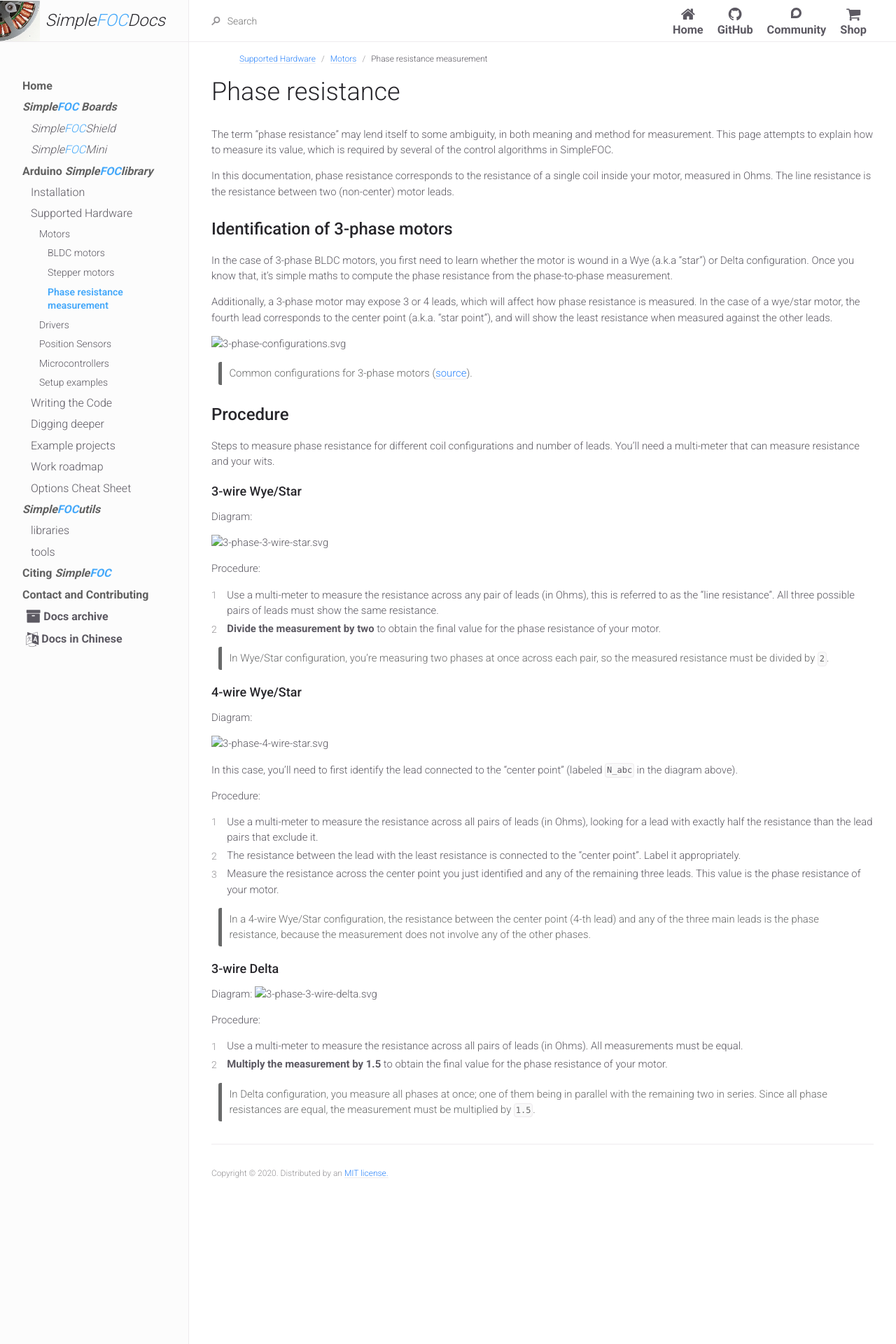
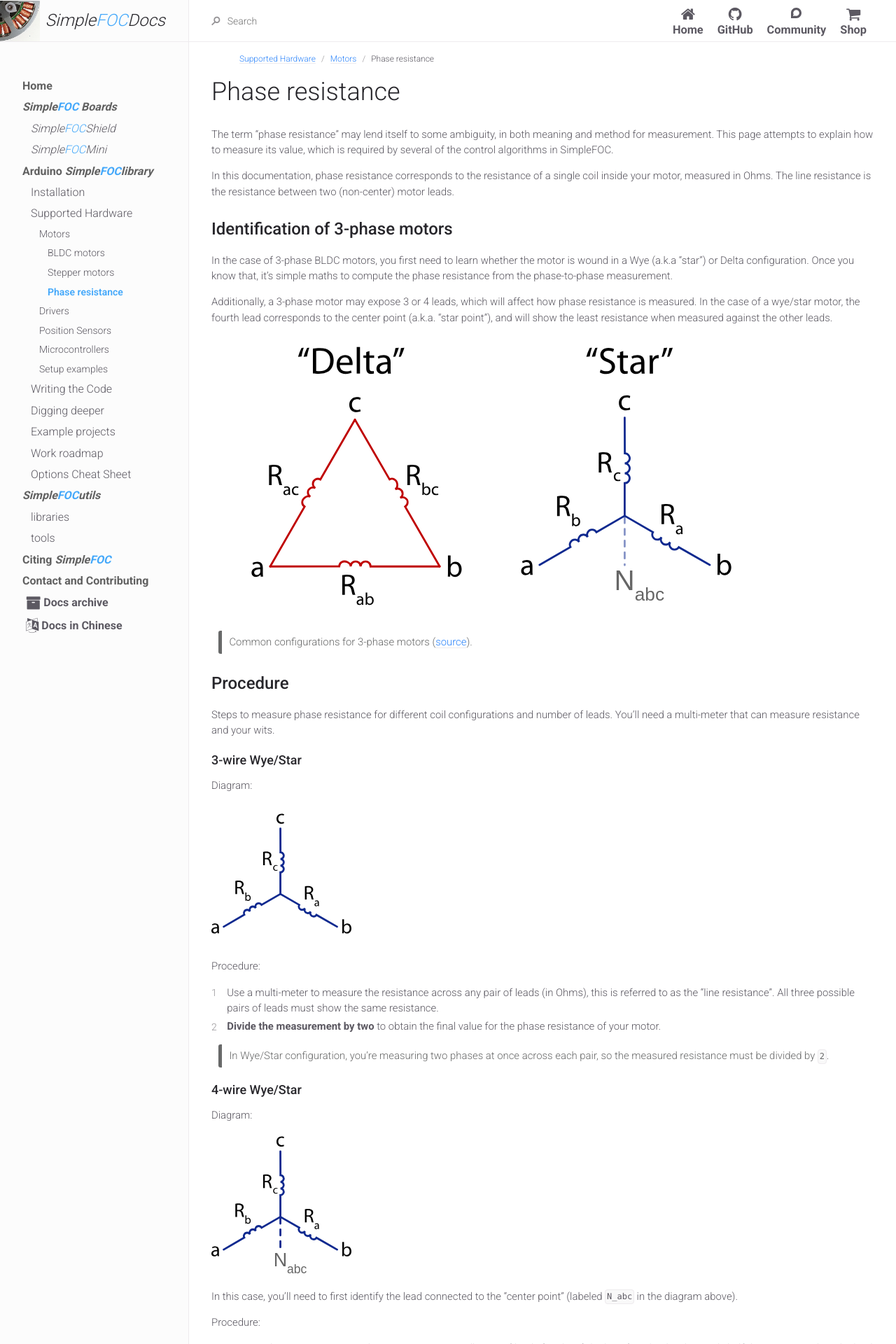
Before and after one commit to simplefoc/simplefoc.github.io, a Jekyll site: the page built from docs/simplefoc_library/hardware/motors/phase_resistance.md, in a window 1280 px wide. Shown: the top 1920 px of the page at 70% size. Built offline with Jekyll 4.4.1, drawn with Linux system fonts in a browser that asks for light colours.

Commit message:
fix links to phase resistance

```diff
--- a/docs/simplefoc_library/hardware/motors/phase_resistance.md
+++ b/docs/simplefoc_library/hardware/motors/phase_resistance.md
@@ -1,6 +1,6 @@
 ---
 layout: default
-title: Phase resistance measurement
+title: Phase resistance
 nav_order: 3
 description: "Arduino Simple Field Oriented Control (FOC) library ."
 permalink: /phase_resistance
@@ -21,7 +21,7 @@ In the case of 3-phase BLDC motors, you first need to learn whether the motor is
 
 Additionally, a 3-phase motor may expose 3 or 4 leads, which will affect how phase resistance is measured. In the case of a wye/star motor, the fourth lead corresponds to the center point (a.k.a. "star point"), and will show the least resistance when measured against the other leads.
 
-![3-phase-configurations.svg](./3-phase-configurations.svg)
+![3-phase-configurations.svg](extras/Images/3-phase-configurations.svg)
 
 > Common configurations for 3-phase motors ([source](https://en.wikipedia.org/wiki/File:Delta-Star_Transformation.svg)).
 
@@ -33,7 +33,7 @@ Steps to measure phase resistance for different coil configurations and number o
 
 Diagram:
 
-![3-phase-3-wire-star.svg](./3-phase-3-wire-star.svg "3-phase-3-wire-star.svg")
+![3-phase-3-wire-star.svg](extras/Images/3-phase-3-wire-star.svg "3-phase-3-wire-star.svg")
 
 Procedure:
 
@@ -46,7 +46,7 @@ Procedure:
 
 Diagram:
 
-![3-phase-4-wire-star.svg](./3-phase-4-wire-star.svg)
+![3-phase-4-wire-star.svg](extras/Images/3-phase-4-wire-star.svg)
 
 In this case, you'll need to first identify the lead connected to the "center point" (labeled `N_abc` in the diagram above).
 
@@ -61,7 +61,8 @@ Procedure:
 ### 3-wire Delta
 
 Diagram:
-![3-phase-3-wire-delta.svg](./3-phase-3-wire-delta.svg)
+
+![3-phase-3-wire-delta.svg](extras/Images/3-phase-3-wire-delta.svg)
 
 Procedure:
 
```
Also changed, not shown: docs/simplefoc_library/hardware/motors/index.md (+1 -1 lines), extras/Images/3-phase-3-wire-delta.svg (renamed from docs/simplefoc_library/hardware/motors/3-phase-3-wire-delta.svg), extras/Images/3-phase-3-wire-star.svg (renamed from docs/simplefoc_library/hardware/motors/3-phase-3-wire-star.svg), extras/Images/3-phase-4-wire-star.svg (renamed from docs/simplefoc_library/hardware/motors/3-phase-4-wire-star.svg), extras/Images/3-phase-configurations.svg (renamed from docs/simplefoc_library/hardware/motors/3-phase-configurations.svg).
